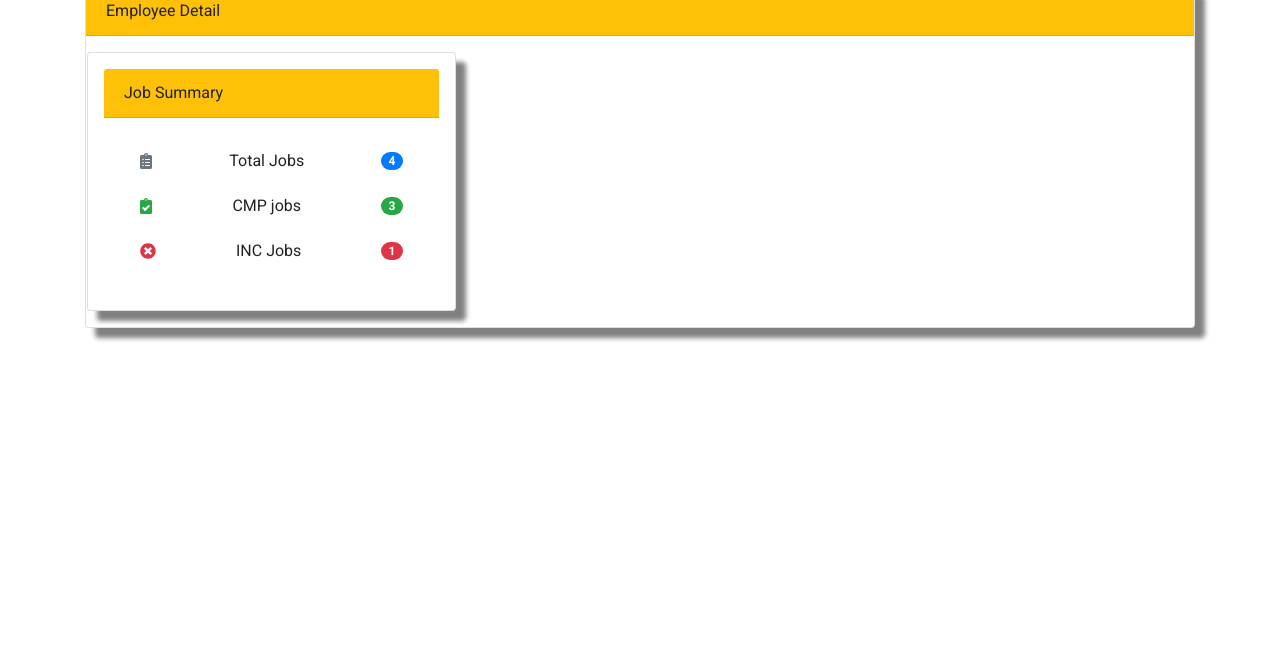
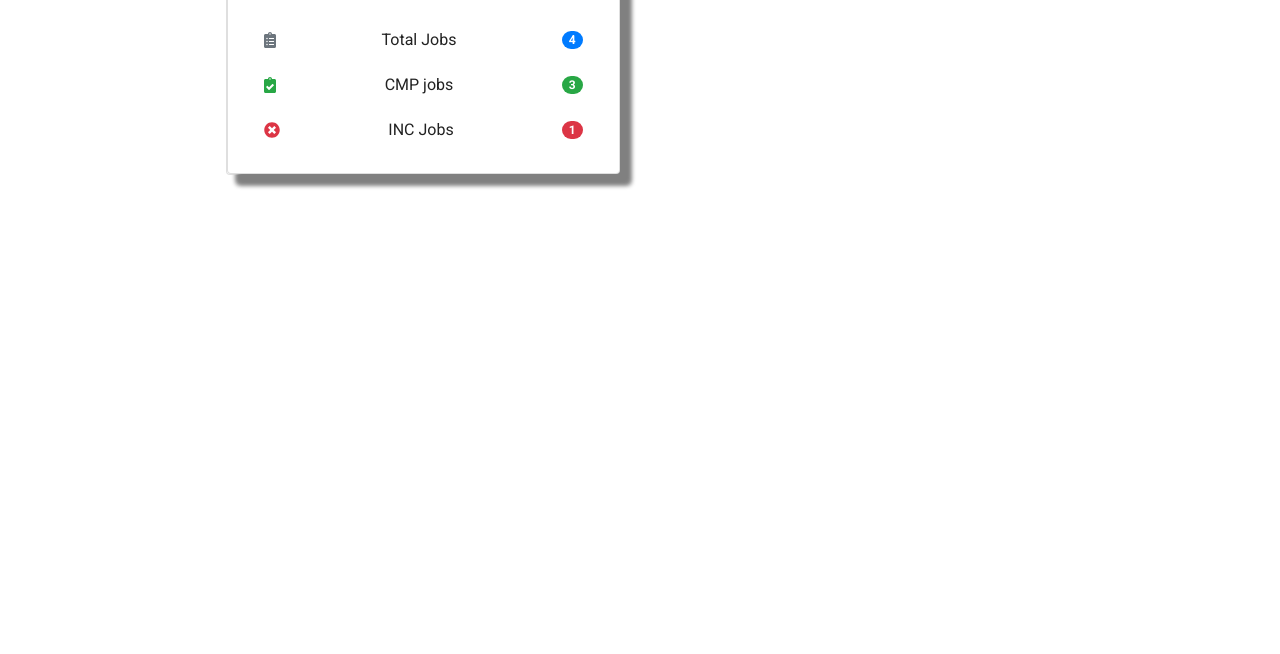
Before and after one commit to WiFiCowboy/coach-portal-afo, a plain HTML site: page details.html in a window 1280 px wide. Shown: the part 146-800 px from the top of the page. Drawn offline with nearby package versions, Linux system fonts and the light colour scheme.

Commit message:
reconnected style sheet

```diff
--- a/details.html
+++ b/details.html
@@ -14,7 +14,7 @@
     <script src="https://use.fontawesome.com/releases/v5.0.8/js/all.js"></script>
     <script src="https://cdnjs.cloudflare.com/ajax/libs/Chart.js/2.9.3/Chart.bundle.js"></script>
     <script src="https://cdnjs.cloudflare.com/ajax/libs/Chart.js/2.9.3/Chart.css"></script>
-    <link rel="stylesheet" href="/style.css" />
+    <link rel="stylesheet" href="style.css" />
     <link rel="shortcut icon" href="assets/img/attLogo.png" type="image/png" />
   </head>
   <body>
@@ -55,15 +55,14 @@
     <div class="container-fluid padding">
       <div class="row padding">
         <h1>Details Test</h1>
-        <div class="container">
+        <div class="col-md-4">
           <div class="card">
-            <div class="card-header bg-warning">
+            <!-- <div class="card-header bg-warning">
               Employee Detail
-            </div>
-            <div class="row">
-              <div class="col-12">
+            </div> -->
+
             <!-- Content -->
-                <div class="card col-4">
+            <div class="card">
               <div class="card-header bg-warning">
                 Job Summary
               </div>
@@ -115,8 +114,6 @@
         </div>
       </div>
     </div>
-      </div>
-    </div>
 
     <script src="script.js"></script>
   </body>
```
Also changed, not shown: index.html (+1 -1 lines). Lines whose indentation alone changed are shown as unchanged.
